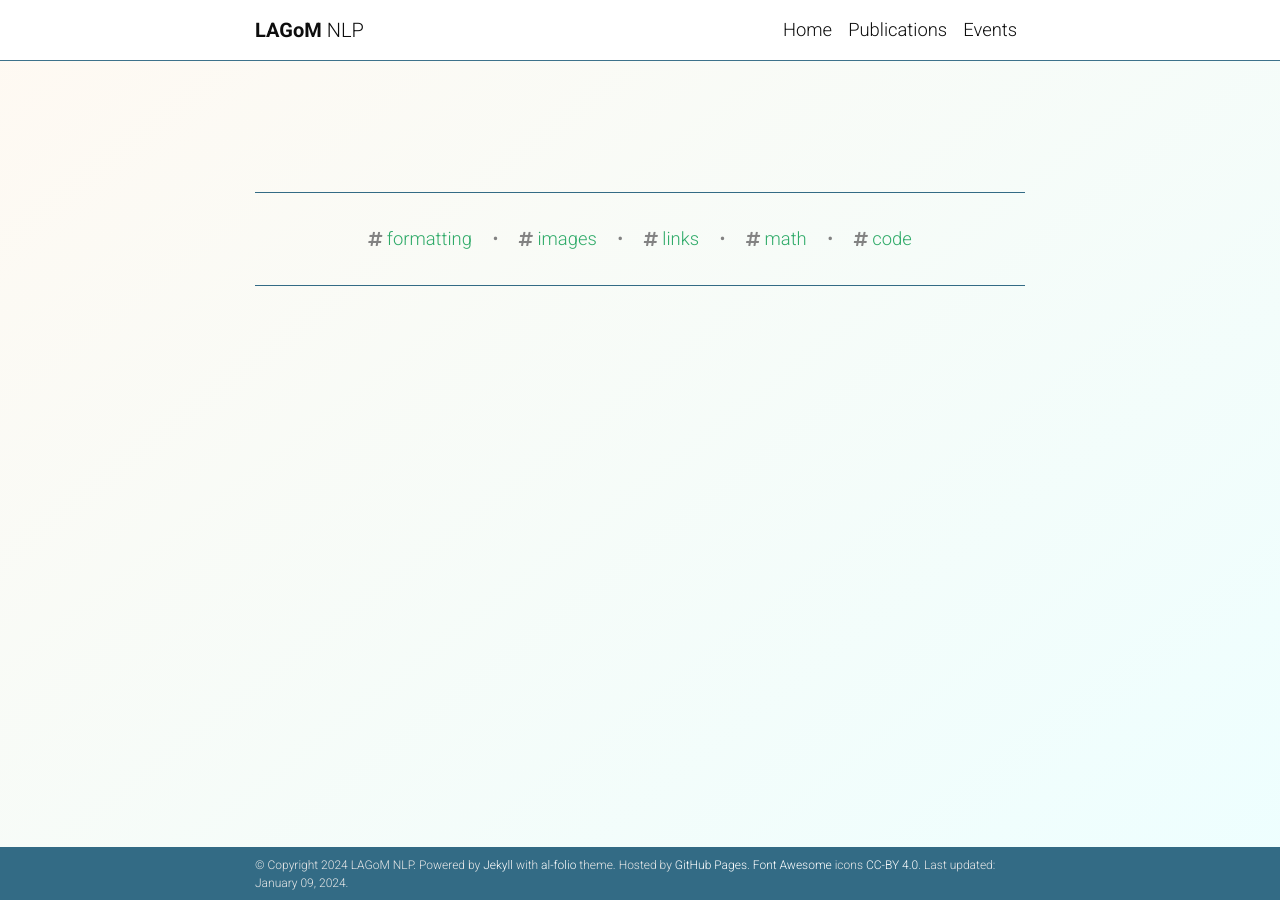
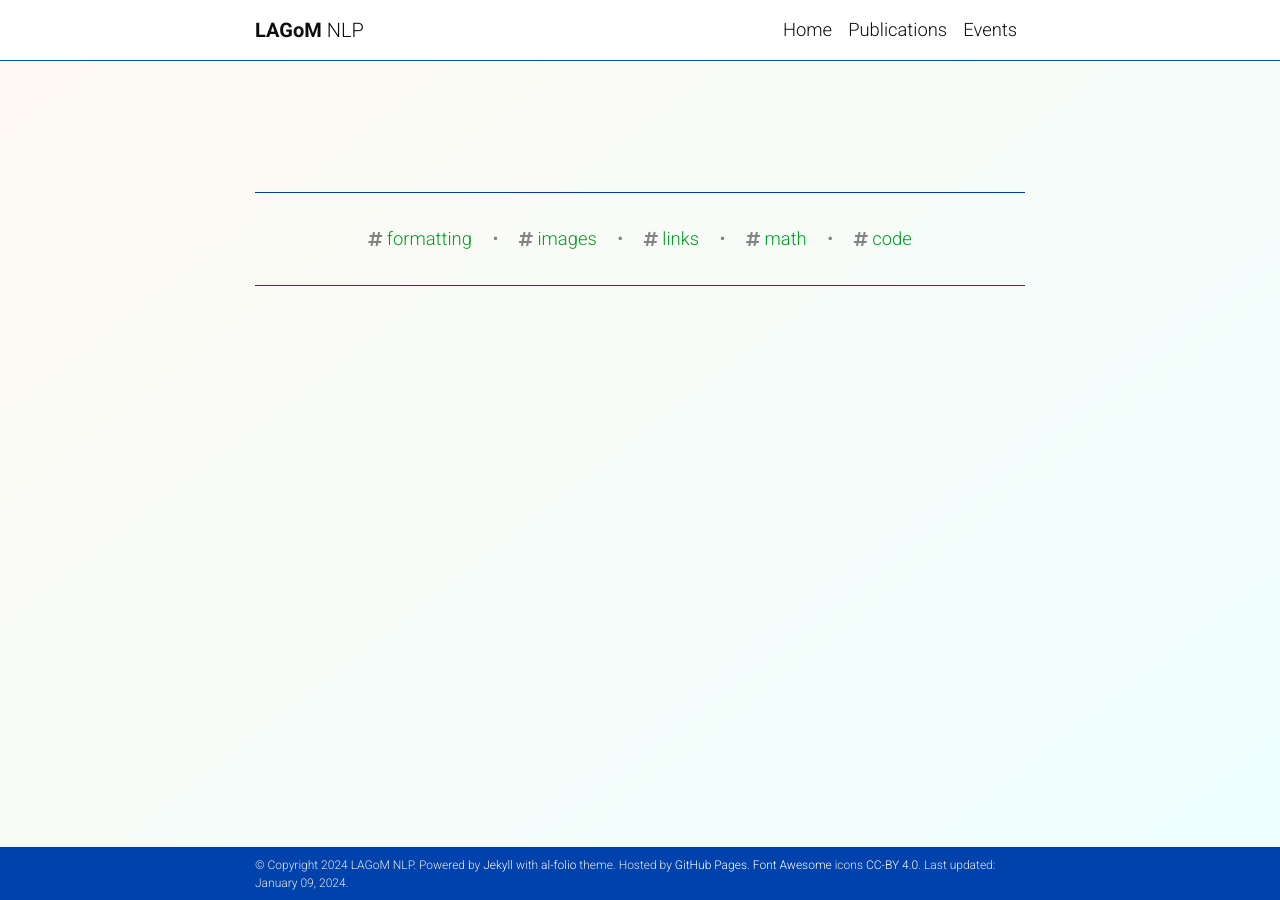
Before and after one commit to LAGoM-NLP/lagom-nlp.github.io, a Jekyll site: the page built from blog/index.html, in a window 1280 px wide. Built offline with Jekyll 4.4.1, drawn with Linux system fonts in a browser that asks for light colours; the list of posts is cut into pages by our own code; comment, search, counter and statistics services are not loaded; a style sheet for code colours, icons or effects is not loaded.

Commit message:
Activated theme colours.

```diff
--- a/_sass/_themes.scss
+++ b/_sass/_themes.scss
@@ -5,16 +5,16 @@
 :root {
   --global-bg-color: #{$white-color};
   --global-code-bg-color: #{$code-bg-color-light};
-  --global-code-fg-color: #{$mainlp-dark-blue};
+  --global-code-fg-color: #{$lagom-dark-blue};
   --global-text-color: #{$black-color};
   --global-text-color-light: #{$grey-color};
-  --global-theme-color: #{$mainlp-green};
-  --global-hover-color: #{$mainlp-light-blue};
-  --global-footer-bg-color: #{$mainlp-dark-blue};
+  --global-theme-color: #{$lagom-green};
+  --global-hover-color: #{$lagom-light-blue};
+  --global-footer-bg-color: #{$lagom-dark-blue};
   --global-footer-text-color: #{$grey-color-light};
   --global-footer-link-color: #{$white-color};
   --global-distill-app-color: #{$grey-color};
-  --global-divider-color: #{$mainlp-dark-blue};
+  --global-divider-color: #{$lagom-dark-blue};
 //  --global-card-bg-color: #{$white-color};
   --global-card-bg-color: #ffffff00;  // Transparent
 
```
